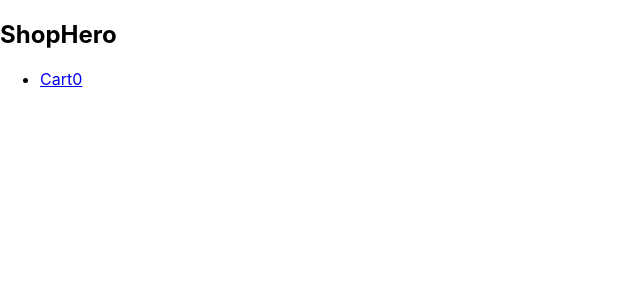
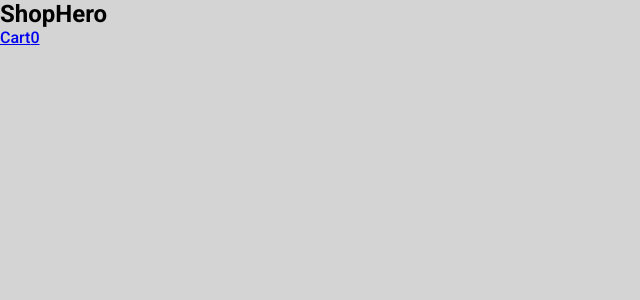
Before and after one commit to divyakelaskar/ShopHero, a React (Create React App) app in the folder frontend/: page / in a window 1280 px wide. Shown: the top 300 px of the page, without its empty margins (0-640 px from the left). Built offline with nearby package versions, Linux system fonts and the light colour scheme.

Commit message:
style: made UI and font changes 💎

```diff
--- a/frontend/src/index.css
+++ b/frontend/src/index.css
@@ -1,13 +1,12 @@
-body {
+@import url('https://fonts.googleapis.com/css2?family=Roboto:wght@300;500;700;900&display=swap');
+
+*{
   margin: 0;
-  font-family: -apple-system, BlinkMacSystemFont, 'Segoe UI', 'Roboto', 'Oxygen',
-    'Ubuntu', 'Cantarell', 'Fira Sans', 'Droid Sans', 'Helvetica Neue',
-    sans-serif;
-  -webkit-font-smoothing: antialiased;
-  -moz-osx-font-smoothing: grayscale;
+  padding: 0;
+  box-sizing: border-box;
 }
 
-code {
-  font-family: source-code-pro, Menlo, Monaco, Consolas, 'Courier New',
-    monospace;
+body {
+  font-family: 'Roboto', sans-serif;
+  background: #d4d4d4;
 }
```
